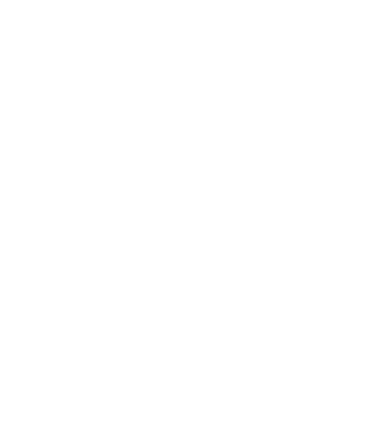
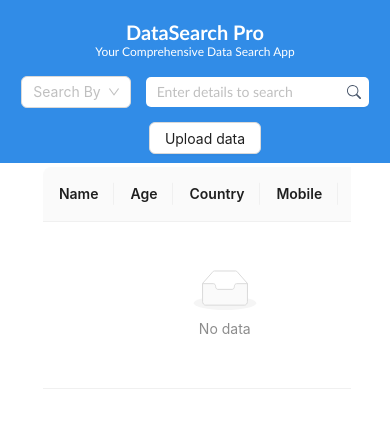
Before and after one commit to Vigneshkumar-D/search-app-frontend, a React (Create React App) app: page / in a window 390 px wide. Shown: the top 428 px of the page. Built offline with nearby package versions, Linux system fonts and the light colour scheme.

Commit message:
Navigation  buttons

```diff
--- a/src/App.js
+++ b/src/App.js
@@ -6,7 +6,7 @@
 function App() {
   return (
     <div className="App">
-      <Router basename="/user" >
+      <Router>
         <Routes>
           <Route path="/" element={<SearchBar />} />
           <Route path="/upload" element={<UploadData />} />
--- a/src/components/UploadData/upload-data.css
+++ b/src/components/UploadData/upload-data.css
@@ -12,7 +12,7 @@
     align-items: center;
     padding-left: 5%;
     padding-right: 5%;
-    padding-bottom: 2%;
+    padding-bottom: 1%;
     background-color: #318CE7;
 }
 .upload-form{
@@ -51,6 +51,9 @@
     /* padding-top: 20px; */
     color: #FFFFFF;
 }
+.upload-data-btn-upload{
+    margin-top: 10px;
+}
 
 @media screen and (max-width: 767px) {
     .search-app-main-upload-container1 {
--- a/src/components/UploadData/upload-data.js
+++ b/src/components/UploadData/upload-data.js
@@ -3,6 +3,7 @@
 import { UploadOutlined } from "@ant-design/icons";
 import './upload-data.css'
 import '../searchBar/search-bar.css'
+import { Link } from "react-router-dom";
 
 
 function UploadData() {
@@ -44,6 +45,11 @@
           <h2 className="upload-heading">DataSearch Pro</h2>
           <p className="upload-description">Your Comprehensive Data Search App</p>
         </div>
+        <Link to="/">
+            <Button className="upload-data-btn-upload">
+              Home
+            </Button>
+          </Link>
       </div>
       <div className="sub-con">
         <form className="upload-form" onSubmit={handleSubmit}>
@@ -60,6 +66,7 @@
               Save
             </Button>
         </form>
+
         </div>
     </div>
   );
--- a/src/components/searchBar/search-bar.css
+++ b/src/components/searchBar/search-bar.css
@@ -17,8 +17,8 @@
 .search-app-sub-container{
     display: flex;
     flex-direction: row;
-    /* justify-content: center; */
-    /* align-items: center; */
+    justify-content: center;
+    align-items: center;
     align-self: center;
     padding-top: 1%;
     padding-bottom: 2%;
@@ -26,14 +26,28 @@
     padding-right: 5%;
     width: 50%;
 }
+.title-con{
+    align-self: center;
+}
 .form{
     padding: .5%;
+    width: 80%;
+    display: flex;
+    flex-direction: row;
+    justify-content: center;
+    align-items: center;
+    align-self: center;
+}
+.form-sub-con{
+    padding: .5%;
+    /* padding-top: 2%; */
     width: 100%;
     display: flex;
     flex-direction: row;
     justify-content: center;
     align-items: center;
     align-self: center;
+    /* fslex-wrap: wrap; */
 }
 .search-input{
     max-width: 50%;
@@ -50,6 +64,9 @@
     border-top-right-radius: 5px;
     border-bottom-right-radius: 5px;
 
+}
+.upload-data-btn{
+    margin-left: 20px;
 }
 .table-container{
     display: flex;
@@ -94,7 +111,7 @@
     border: none;
     outline: none;
     flex-grow: 1;
-    max-width: 40%;
+    max-width: 100%;
     border-top-left-radius: 5px;
     border-bottom-left-radius: 5px;
     border: none;
@@ -117,10 +134,21 @@
         padding-top: 2%;
         width: 100%;
         display: flex;
+        flex-direction: column;
+        justify-content: center;
+        align-items: center;
+        align-self: center;
+    }
+    .form-sub-con{
+        padding: 4%;
+        padding-top: 2%;
+        width: 100%;
+        display: flex;
         flex-direction: row;
         justify-content: center;
         align-items: center;
         align-self: center;
+        /* fslex-wrap: wrap; */
     }
     .heading {
         font-size: 20px;
@@ -135,7 +163,7 @@
         padding: 1%;
     }
     .search-input{
-        max-width: 70%;
+        max-width: 90%;
         margin-left: 15px;
         background-color: #ffffff;
         font-family: 'Gill Sans', sans-serif;
--- a/src/components/searchBar/search-bar.js
+++ b/src/components/searchBar/search-bar.js
@@ -2,6 +2,7 @@
 import { Table, Input, Button, Spin, Select, Space, message} from "antd";
 import "./search-bar.css";
 import {BsSearch} from 'react-icons/bs'
+import { Link } from "react-router-dom";
 
 function SearchBar() {
   const [query, setQuery] = useState("");
@@ -85,16 +86,14 @@
   return (
     <div className="search-app-main-container">
         <div  className="search-app-main-container1">
-            <div>
+            <div className="title-con">
                 <h2 className="heading">DataSearch Pro</h2>
                 <p className="description">Your Comprehensive Data Search App</p>
             </div>
             <div className="search-app-sub-container">
               <form className="form" onSubmit={handleSubmit}>
+                  <div className="form-sub-con">
                     <Space
-                    style={{
-                    //   width: "15%",
-                    }}
                       direction="horizontal"
                       >
                         {/* <Tag style={{background: 'transparent', border: 'none'}}>Search By:</Tag> */}
@@ -119,6 +118,12 @@
                 <Button className="search-button" htmlType="submit">
                   <BsSearch className="search-icon" />
                 </Button>
+                  </div>
+                <Link to="/upload">
+                  <Button className="upload-data-btn">
+                    Upload data
+                  </Button>
+                </Link>
               </form>
             </div>
         </div>
--- a/src/index.js
+++ b/src/index.js
@@ -7,7 +7,6 @@
 const root = ReactDOM.createRoot(document.getElementById('root'));
 root.render(
   <React.StrictMode>
-    <title>Search App</title>
     <App />
   </React.StrictMode>
 );
```
Lines whose indentation alone changed are shown as unchanged.
